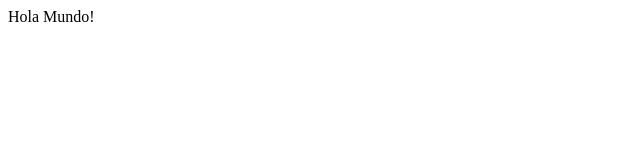
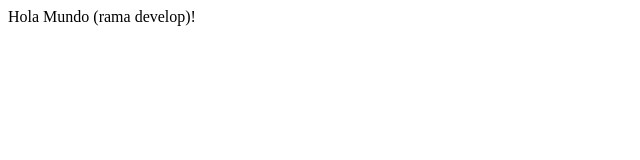
Before and after one commit to lexcasa/web-01-test, a plain HTML site: page index.html in a window 1280 px wide. Shown: the whole page, without its empty margins (0-640 px from the left). Drawn offline with Linux system fonts and the light colour scheme.

Commit message:
fix: change text

```diff
--- a/index.html
+++ b/index.html
@@ -1,6 +1,6 @@
 <html>
 <head></head>
 <body>
-	Hola Mundo!
+	Hola Mundo (rama develop)!
 </body>
 </html>
```
